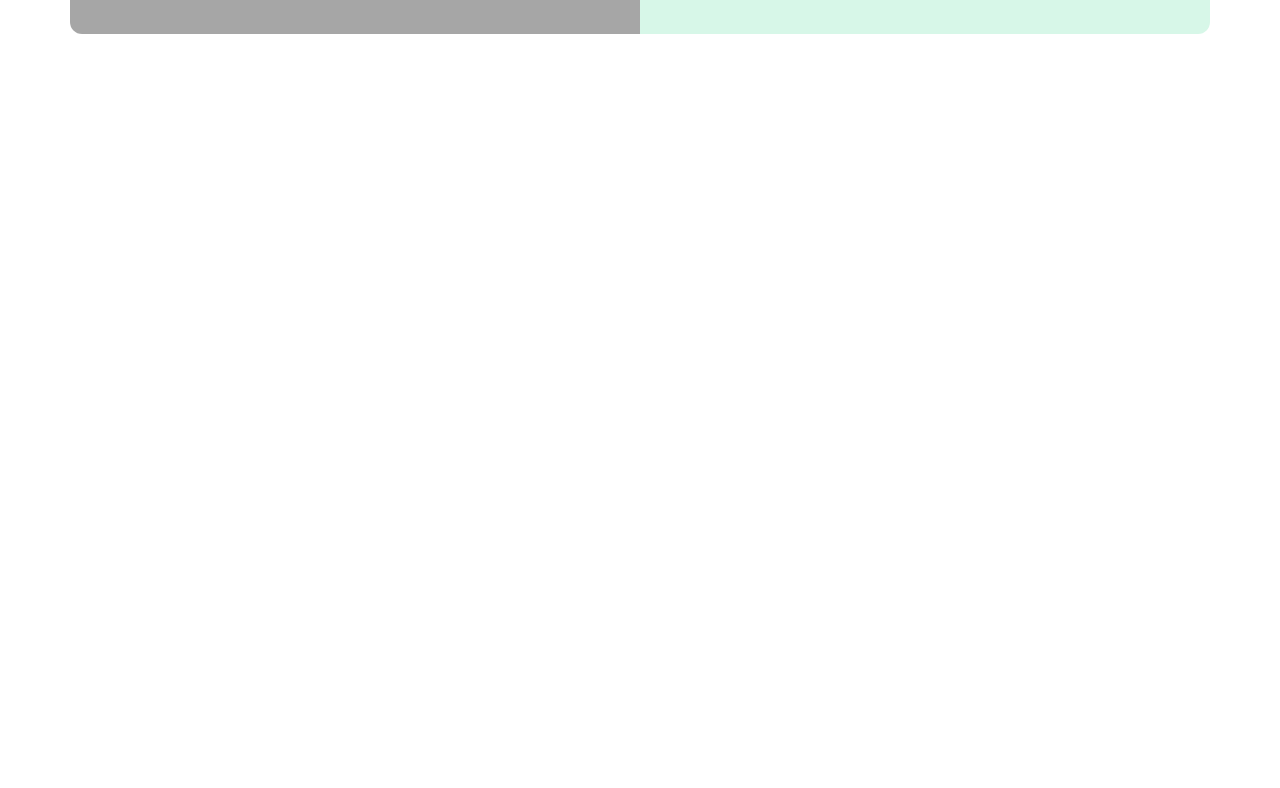
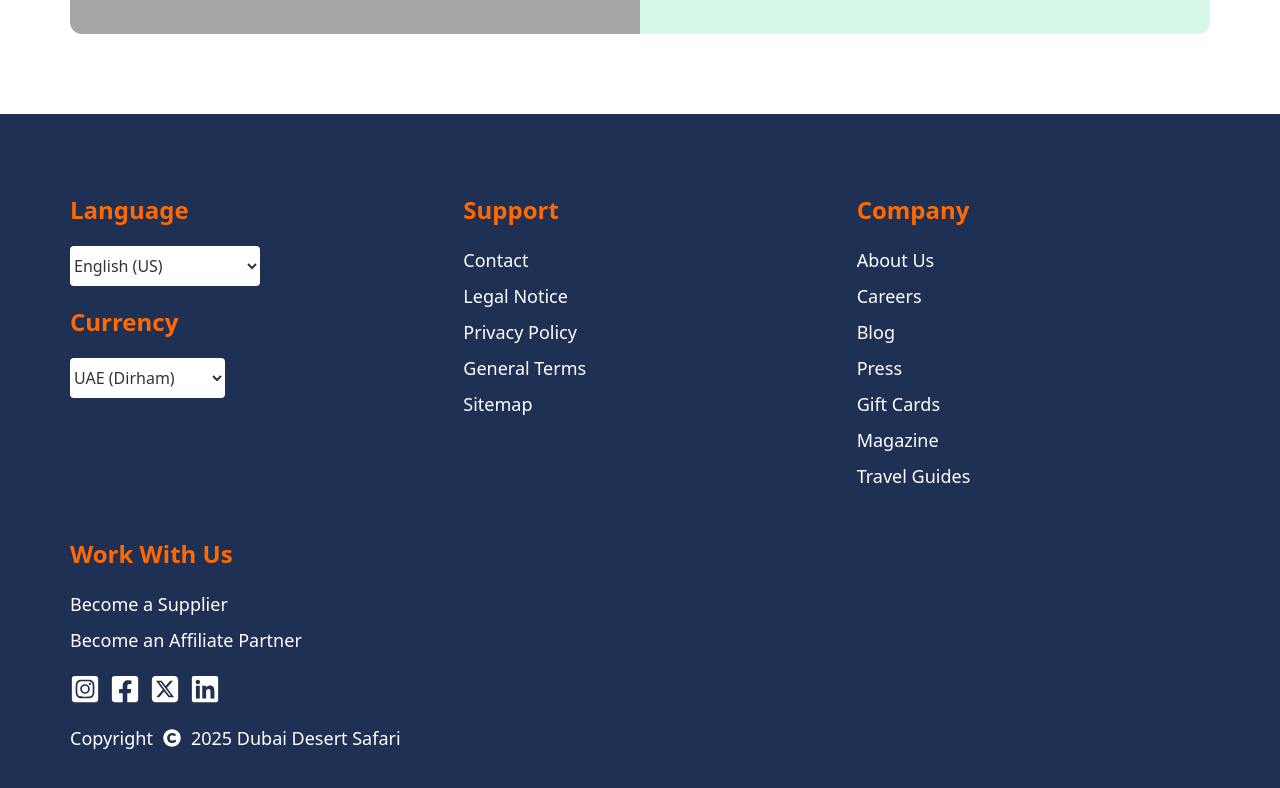
Before and after one commit to HossamGezo/dubai_safari, a React (Vite) app: page / in a window 1280 px wide. Shown: the part 3924-4712 px from the top of the page. Before the commit the page ends 4038 px from the top, so only its background shows below. Built offline with nearby package versions, Linux system fonts and the light colour scheme.

Commit message:
feat: Add footer and create common select-box component

```diff
--- /dev/null
+++ b/src/components/common/select-box/SelectBox.tsx
@@ -0,0 +1,28 @@
+// Types
+type item = {
+  id: number;
+  value: string;
+};
+type SelectBoxProps = {
+  items: item[];
+};
+// Main Component
+const SelectBox = ({items}: SelectBoxProps) => {
+  return (
+    <>
+      <select className="select-box bg-white text-[#333] py-2 mb-5 rounded-sm outline-0">
+        {items.map((item) => (
+          <option
+            key={item.id}
+            value={item.value}
+            className="select-box-item"
+          >
+            {item.value}
+          </option>
+        ))}
+      </select>
+    </>
+  );
+};
+
+export default SelectBox;
--- a/src/components/layout/Footer/Footer.tsx
+++ b/src/components/layout/Footer/Footer.tsx
@@ -1,7 +1,26 @@
+// Components
+import LanguageCurrency from "./components/LanguageCurrency";
+import Support from "./components/Support";
+import CompanyInfo from "./components/CompanyInfo";
+import Work from "./components/Work";
+// Styles
+import "./footer.css";
+// Main Component
 const Footer = () => {
   return (
     <>
-      <div>Footer</div>
+      <footer className="footer py-20 bg-[#1E3054] text-white">
+        <div className="container mx-auto grid grid-cols-[repeat(auto-fill,minmax(300px,1fr))] gap-10">
+          {/* Language And Currency */}
+          <LanguageCurrency />
+          {/* Footer Support */}
+          <Support />
+          {/* Footer Campany */}
+          <CompanyInfo />
+          {/* Footer Work With Us */}
+          <Work />
+        </div>
+      </footer>
     </>
   );
 };
--- /dev/null
+++ b/src/components/layout/Footer/components/CompanyInfo.tsx
@@ -0,0 +1,20 @@
+const CompanyInfo = () => {
+  return (
+    <>
+      <div className="footer-company flex-center">
+        <h3 className="footer-company-head">Company</h3>
+        <ul className="footer-company-list">
+          <li className="footer-company-list-item">About Us</li>
+          <li className="footer-company-list-item">Careers</li>
+          <li className="footer-company-list-item">Blog</li>
+          <li className="footer-company-list-item">Press</li>
+          <li className="footer-company-list-item">Gift Cards</li>
+          <li className="footer-company-list-item">Magazine</li>
+          <li className="footer-company-list-item">Travel Guides</li>
+        </ul>
+      </div>
+    </>
+  );
+};
+
+export default CompanyInfo;
--- /dev/null
+++ b/src/components/layout/Footer/components/LanguageCurrency.tsx
@@ -0,0 +1,24 @@
+// Data
+import {languages, currencies} from "../../../../pages/home/data/data";
+import SelectBox from "../../../common/select-box/SelectBox";
+// Main Component
+const LanguageCurrency = () => {
+  return (
+    <>
+      <div className="footer-lang-and-currency flex-center">
+        {/* Language */}
+        <div className="footer-lang">
+          <h3 className="footer-lang-head">Language</h3>
+          <SelectBox items={languages} />
+        </div>
+        {/* Currency */}
+        <div className="footer-currency">
+          <h3 className="footer-currency-head">Currency</h3>
+          <SelectBox items={currencies} />
+        </div>
+      </div>
+    </>
+  );
+};
+
+export default LanguageCurrency;
--- /dev/null
+++ b/src/components/layout/Footer/components/Support.tsx
@@ -0,0 +1,18 @@
+const Support = () => {
+  return (
+    <>
+      <div className="footer-support flex-center">
+        <h3 className="footer-support-head">Support</h3>
+        <ul className="footer-support-list">
+          <li className="footer-support-list-item">Contact</li>
+          <li className="footer-support-list-item">Legal Notice</li>
+          <li className="footer-support-list-item">Privacy Policy</li>
+          <li className="footer-support-list-item">General Terms</li>
+          <li className="footer-support-list-item">Sitemap</li>
+        </ul>
+      </div>
+    </>
+  );
+};
+
+export default Support;
--- /dev/null
+++ b/src/components/layout/Footer/components/Work.tsx
@@ -0,0 +1,31 @@
+// React Icons
+import {FaInstagramSquare} from "react-icons/fa";
+import {FaFacebookSquare} from "react-icons/fa";
+import {FaSquareXTwitter} from "react-icons/fa6";
+import {FaLinkedin} from "react-icons/fa";
+import {FaCopyright} from "react-icons/fa";
+// Main Component
+const Work = () => {
+  // Copyright Year
+  const year = new Date().getFullYear();
+  return (
+    <>
+      <div className="footer-work flex-center">
+        <h3 className="footer-work-head">Work With Us</h3>
+        <p className="footer-work-desc">Become a Supplier</p>
+        <p className="footer-work-desc">Become an Affiliate Partner</p>
+        <div className="footer-work-social-media flex items-center gap-2.5 text-3xl font-bold my-5 *:cursor-pointer">
+          <FaInstagramSquare className="" />
+          <FaFacebookSquare />
+          <FaSquareXTwitter />
+          <FaLinkedin />
+        </div>
+        <div className="footer-work-copyright flex items-center gap-2.5 text-lg">
+          Copyright <FaCopyright /> {year} Dubai Desert Safari
+        </div>
+      </div>
+    </>
+  );
+};
+
+export default Work;
--- /dev/null
+++ b/src/components/layout/Footer/footer.css
@@ -0,0 +1,19 @@
+@import "tailwindcss";
+
+@layer components {
+  .footer h3 {
+    @apply text-2xl text-orange-500 font-bold mb-5;
+  }
+  .footer-support-list-item,
+  .footer-company-list-item {
+    @apply text-lg mb-2 hover:underline cursor-pointer;
+  }
+  .footer-work-desc {
+    @apply text-lg mb-2 hover:underline cursor-pointer;
+  }
+  @media (max-width: 1024px) {
+    .flex-center {
+      @apply flex flex-col items-center justify-center text-center;
+    }
+  }
+}
--- a/src/layouts/MainLayout.tsx
+++ b/src/layouts/MainLayout.tsx
@@ -1,7 +1,7 @@
 // React Router Dom
 import { Outlet } from "react-router";
 // Components
-// import Footer from "../components/layout/Footer/Footer";
+import Footer from "../components/layout/Footer/Footer";
 import Header from "../components/layout/Header/Header";
 // Main Components
 const MainLayout = () => {
@@ -9,7 +9,7 @@ const MainLayout = () => {
     <>
       <Header />
       <Outlet />
-      {/* <Footer /> */}
+      <Footer />
     </>
   );
 };
--- a/src/pages/home/components/banner/Banner.tsx
+++ b/src/pages/home/components/banner/Banner.tsx
@@ -2,7 +2,7 @@
 const Banner = () => {
   return (
     <section className="banner-section">
-      <div className="banner-image relative w-full h-[400px] bg-[url(./images/skyscrepper.jpg)] bg-no-repeat bg-cover bg-fixed bg-position-[50%_20%]">
+      <div className="banner-image relative w-full h-[400px] bg-[url(./images/skyscrepper.jpg)] bg-no-repeat bg-cover bg-fixed max-md:bg-position-[45%] bg-position-[50%]">
         <div className="overly absolute inset-0 bg-black/50"></div>
         <p className="banner-desc absolute w-[90%] top-[50%] left-[50%] -translate-x-1/2 -translate-y-1/2 text-5xl/relaxed text-center [-webkit-text-stroke:0.65px_white] font-jetbrains font-bold [word-spacing:10px] [text-shadow:2px_2px_4px_rgba(0,0,0,0.4)] bg-linear-to-r from-white via-orange-400 to-white bg-clip-text text-transparent max-md:w-[95%] max-sm:text-xl ">
           DUBAI IS WAITING FOR YOU
```
